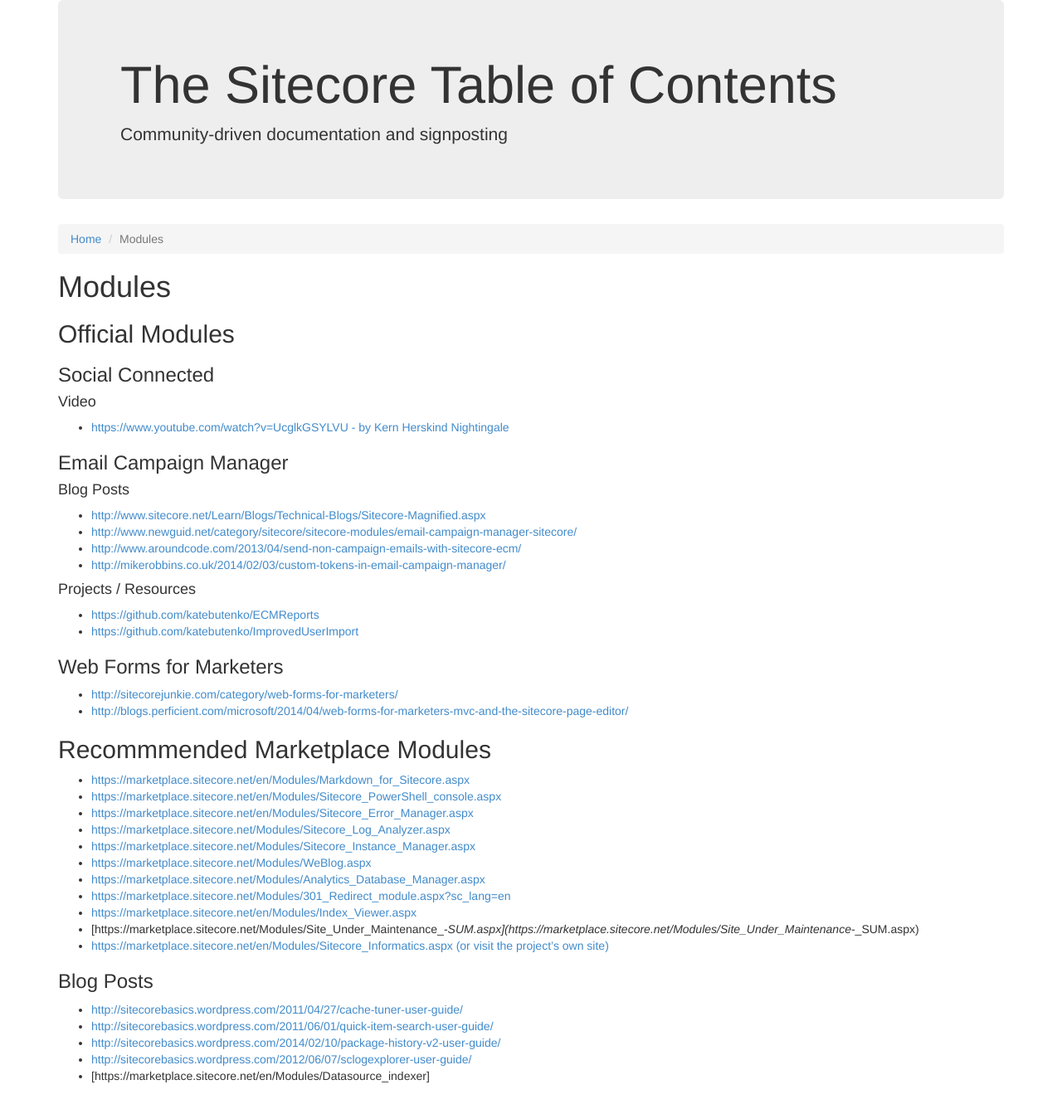
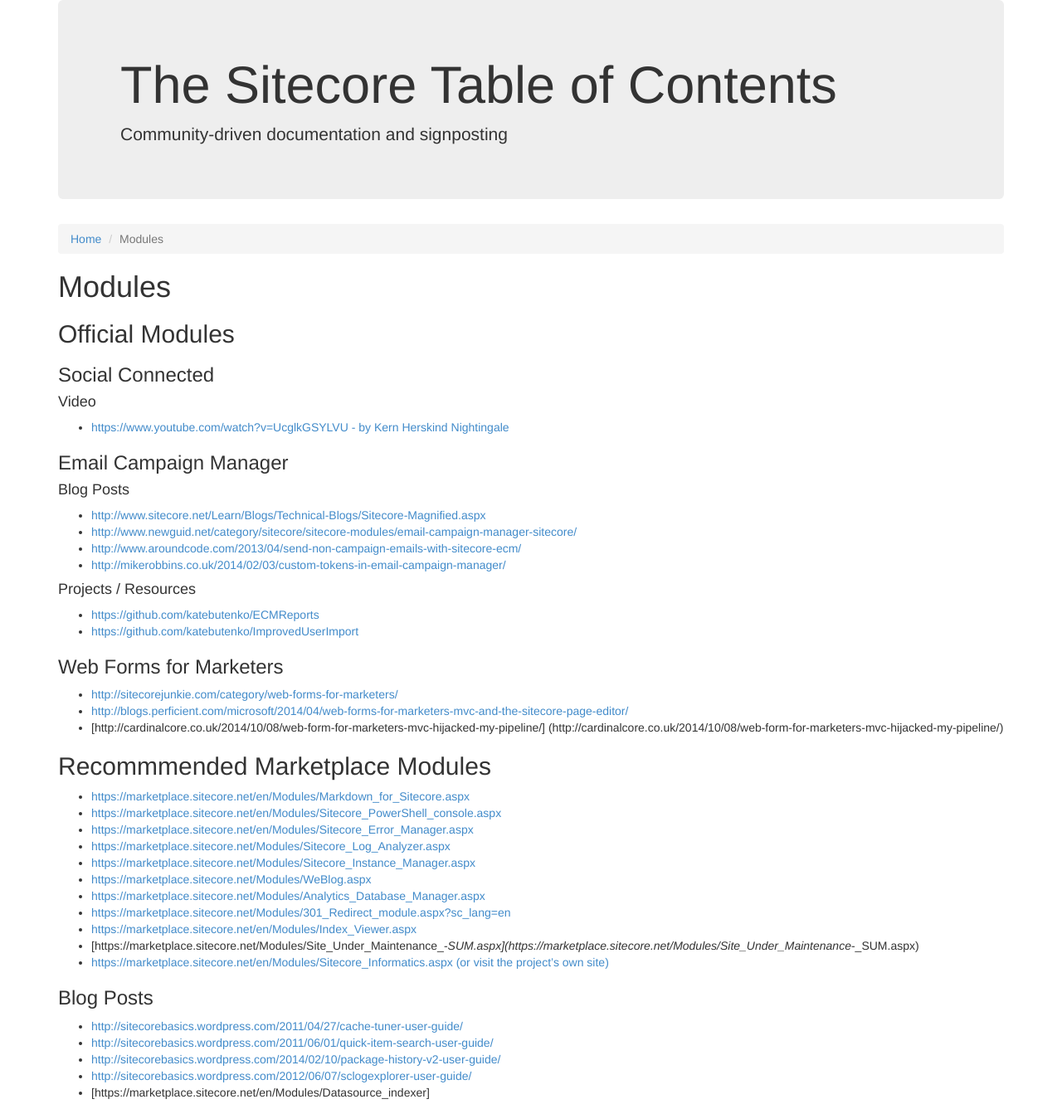
Before and after one commit to Sitecore-Community/docs, a Jekyll site: the page built from documentation/Modules/index.md, in a window 1280 px wide. Shown: the whole page at 83% size. Built offline with Jekyll 4.4.1, drawn with Linux system fonts in a browser that asks for light colours; nearby versions of some CDN libraries; some of the changed lines change nothing that is shown.

Commit message:
Added WFFM post

```diff
--- a/documentation/Modules/index.md
+++ b/documentation/Modules/index.md
@@ -29,6 +29,7 @@
 ### Web Forms for Marketers
 * [http://sitecorejunkie.com/category/web-forms-for-marketers/](http://sitecorejunkie.com/category/web-forms-for-marketers/)
 * [http://blogs.perficient.com/microsoft/2014/04/web-forms-for-marketers-mvc-and-the-sitecore-page-editor/](http://blogs.perficient.com/microsoft/2014/04/web-forms-for-marketers-mvc-and-the-sitecore-page-editor/)
+* [http://cardinalcore.co.uk/2014/10/08/web-form-for-marketers-mvc-hijacked-my-pipeline/] (http://cardinalcore.co.uk/2014/10/08/web-form-for-marketers-mvc-hijacked-my-pipeline/)
 
 ## Recommmended Marketplace Modules
 * [https://marketplace.sitecore.net/en/Modules/Markdown_for_Sitecore.aspx](https://marketplace.sitecore.net/en/Modules/Markdown_for_Sitecore.aspx)
```
